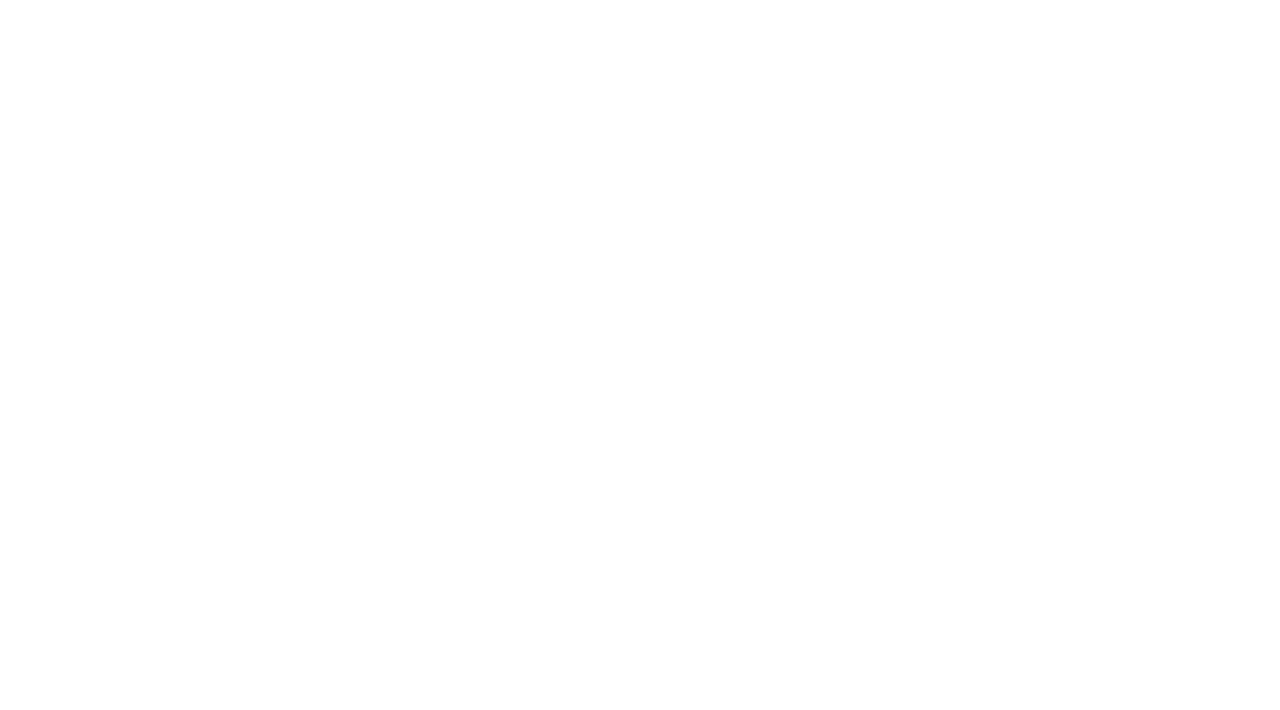
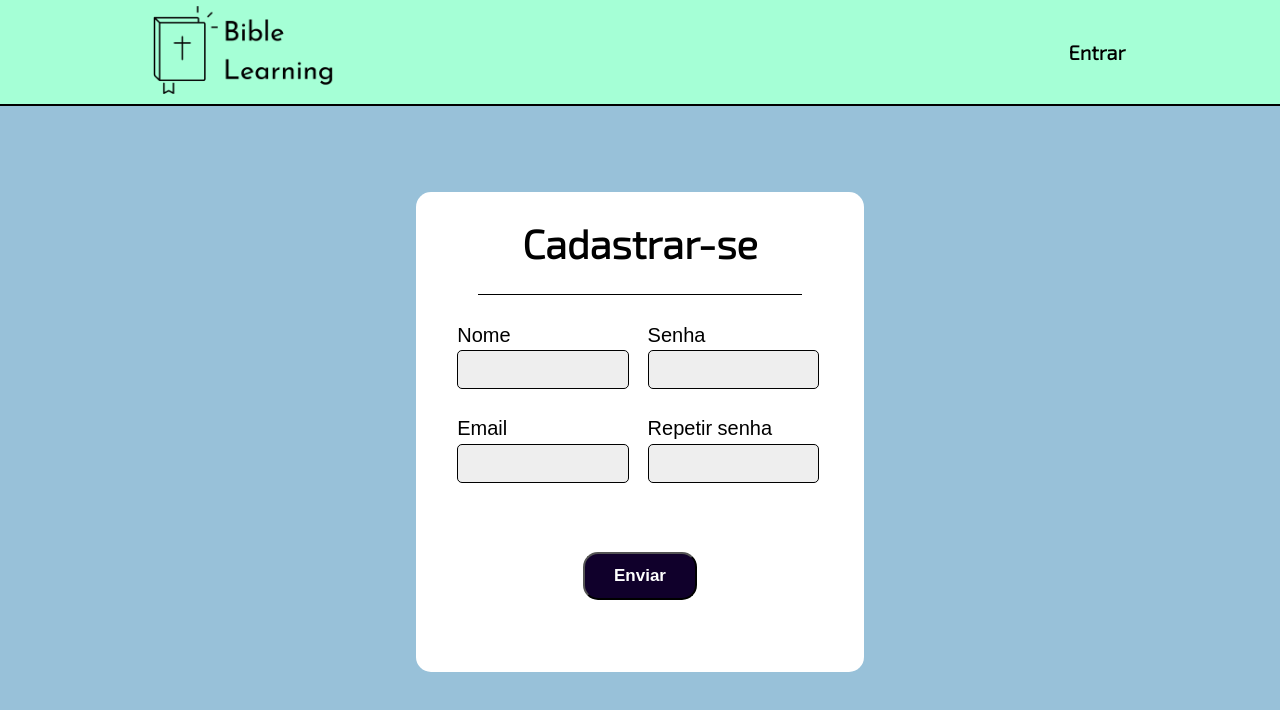
Before and after one commit to pedro-ps/Projeto-individual-SpTech-1semestre, a plain HTML site: page Bible Learning/cadastro.html in a window 1280 px wide. Drawn offline with Linux system fonts and the light colour scheme.

Commit message:
Conclusão da tela de cadastro e login, e início das validações.

```diff
--- a/Bible Learning/cadastro.html
+++ b/Bible Learning/cadastro.html
@@ -0,0 +1,142 @@
+<!DOCTYPE html>
+<html lang="pt-br">
+<head>
+    <meta charset="UTF-8">
+    <meta http-equiv="X-UA-Compatible" content="IE=edge">
+    <meta name="viewport" content="width=device-width, initial-scale=1.0">
+    <link rel="preconnect" href="https://fonts.googleapis.com">
+    <link rel="preconnect" href="https://fonts.gstatic.com" crossorigin>
+    <link href="https://fonts.googleapis.com/css2?family=Exo+2:wght@300&family=Nunito&family=Permanent+Marker&display=swap" rel="stylesheet">
+    <link rel="stylesheet" href="./css/cadastro.css">
+    <title>Bible Learning | Cadastro</title>
+</head>
+<body>
+    <div class="header">
+        <div class="container">
+            <div class="logo">
+                <a href="index.html"><img src="./imgs/logo_bible_learning.png" alt="logo bibli learning" id="logo_bible_learning"></a>
+            </div>
+
+                <ul class="navbar">
+                    <li><a href="login.html">Entrar</a></li>
+                </ul>
+        </div>
+    </div>
+
+    <div class="banner">
+        <span id="span_check_nome">✓</span>
+        <span id="span_check_email">✓</span>
+        <span id="span_check_senha">✓</span>
+        <span id="span_check_repetir_senha">✓</span>
+
+        <div class="card">
+            <div class="container">
+                <h1>Cadastrar-se</h1>
+                <div class="linha"></div>
+
+                <div class="form">
+                    <div id="p1">
+                        <label for="input_nome">Nome</label>
+                        <input type="text" id="input_nome" onkeyup="verificar_nome()">
+                        <div id="div1">
+                            O nome deve conter no mínimo 3 caracteres
+                        </div>
+                        <div id="triangulo_input_nome"></div>
+
+                        <label for="input_email" id="label_email">Email</label>
+                        <input type="text" id="input_email" onkeyup="verificar_email()">
+                        <div id="div2">
+                            Email inválido, certifique-se que seu email termina em @gmail.com, @outlook.com ou @hotmail.com
+                        </div>
+                        <div id="triangulo_input_email"></div>
+                    </div>
+
+                    <div id="p2">
+                        <label for="input_senha">Senha</label>
+                        <input type="password" id="input_senha" onkeyup="verificar_senha()">
+                        <div id="div3">
+                            A senha deve conter no mínimo 8 caracteres e um caracter especial
+                        </div>
+                        <div id="triangulo_input_senha"></div>
+
+                        <label for="input_repetir_senha" id="label_repetir_senha">Repetir senha</label>
+                        <input type="password" id="input_repetir_senha" onkeyup="verificar_repetir_senha()">
+                        <div id="div4">As senhas não conferem</div>
+                        <div id="triangulo_input_repetir_senha"></div>
+                    </div>
+                </div>
+
+                <button onclick="enviar()">Enviar</button>
+            </div>
+        </div>
+    </div>
+</body>
+</html>
+
+<script>
+    var nomeVar = ""
+    var emailVar = ""
+    var senhaVar = ""
+    var repetirSenhaVar= ""
+
+    function verificar_nome(){
+        nomeVar = input_nome.value.trim().toLowerCase();
+
+        if (nomeVar.length >= 3){
+            span_check_nome.style.display = "block"
+            div1.style.display = "none"
+            triangulo_input_nome.style.display = "none"
+            label_email.style.marginTop = ""
+        } else {
+            div1.style.display = "block"
+            triangulo_input_nome.style.display = "block"
+            span_check_nome.style.display = "none"
+            label_email.style.marginTop = "8.5%"
+        }
+    }
+
+    function verificar_email(){
+        emailVar = input_email.value.trim().toLowerCase();
+
+        if(emailVar.indexOf("@") > 8 && (emailVar.endsWith("gmail.com") || emailVar.endsWith("outlook.com") || emailVar.endsWith("hotmail.com"))){
+            span_check_email.style.display = "block"
+            div2.style.display = "none"
+            triangulo_input_email.style.display = "none"
+        } else {
+            div2.style.display = "block"
+            triangulo_input_email.style.display = "block"
+            span_check_email.style.display = "none"
+        }
+    }
+
+    function verificar_senha (){
+        senhaVar = input_senha.value.trim().toLowerCase();
+        var caractere_especial = "/([~`!@#$%\^&*+=\-\[\]\\';,/{}|\":<>\?])."
+
+        if (senhaVar.length < 8 || senhaVar.length == 0 && caractere_especial == false) {
+            div3.style.display = "block"
+            triangulo_input_senha.style.display = "block"
+            span_check_senha.style.display = "none"
+            label_repetir_senha.style.marginTop = "8.5%"
+        } else {
+            span_check_senha.style.display = "block"
+            div3.style.display = "none"
+            triangulo_input_senha.style.display = "none"
+            label_repetir_senha.style.marginTop = ""
+        }
+    }
+
+    function verificar_repetir_senha(){
+        repetirSenhaVar = input_repetir_senha.value.trim().toLowerCase();
+
+        if (repetirSenhaVar != senhaVar){
+            div4.style.display = "block"
+            triangulo_input_repetir_senha.style.display = "block"
+            span_check_repetir_senha.style.display = "none"
+        } else {
+            div4.style.display = "none"
+            triangulo_input_repetir_senha.style.display = "none"
+            span_check_repetir_senha.style.display = "block"
+        }
+    }
+</script>
--- /dev/null
+++ b/Bible Learning/css/cadastro.css
@@ -0,0 +1,291 @@
+body {
+    margin: 0;
+    padding: 0;
+}
+
+.header {
+    width: 100%;
+    height: 13vh;
+    background-color: #A5FFD6;
+    display: flex;
+    justify-content: center;
+    border-bottom: 2px solid black;
+    position: fixed;
+}
+
+.header .container {
+    width: 80%;
+    height: 13vh;
+    display: flex;
+    justify-content: space-between;
+    align-items: center;
+}
+
+#logo_bible_learning {
+    height: 11vh;
+}
+
+.navbar {
+    display: flex;
+    flex-direction: row;
+    width: 10%;
+    height: 13vh;
+    list-style: none;
+    display: flex;
+    align-items: center;
+    justify-content: space-between;
+}
+
+.navbar a {
+    text-decoration: none;
+    color: black;
+    font-family: 'Exo 2', sans-serif;
+    font-size: 20px;
+    font-weight: bold;
+    padding: 19px;
+    transition: 0.3s;
+    border-radius: 5px;
+}
+
+.navbar a:hover {
+    background-color: #84dcc6;
+    transition: 0.3s;
+}
+
+.banner {
+    width: 100%;
+    height: 100vh;
+    background-color: #98C1D9;
+    display: flex;
+    justify-content: center;
+    align-items: center;
+}
+
+.card {
+    width: 35%;
+    height: 60%;
+    background-color: #FFFFFF;
+    border-radius: 15px;
+    display: flex;
+    justify-content: center;
+    margin-top: 5%;
+}
+
+.card .container {
+    width: 85%;
+    height: 100%;
+    display: flex;
+    align-items: center;
+    flex-direction: column;
+}
+
+.card .container h1 {
+    font-family: 'Exo 2', sans-serif;
+    font-size: 40px;
+}
+
+.linha {
+    width: 85%;
+    height: .3%;
+    background-color: black;
+}
+
+.card .form {
+    display: flex;
+    flex-direction: row;
+    width: 100%;
+    height: 48%;
+    margin-left: 4%;
+}
+
+.form #p1 {
+    width: 50%;
+    height: 100%;
+    display: flex;
+    flex-direction: column;
+    font-family: 'montserrat', sans-serif;
+}
+
+.form #p2 {
+    width: 50%;
+    height: 100%;
+    display: flex;
+    flex-direction: column;
+    font-family: 'montserrat', sans-serif;
+}
+
+.form label {
+    font-size: 20px;
+    margin-top: 15%;
+}
+
+.form input {
+    width: 85%;
+    height: 15%;
+    border-radius: 5px;
+    border: .5px solid black;
+    outline: 0;
+    margin-top: 2%;
+    background-color: #EEEEEE;
+    padding-left: 3%;
+    font-size: 15px;
+}
+
+.card button {
+    width: 30%;
+    height: 10%;
+    margin-top: 7%;
+    background-color: #10002B;
+    color: white;
+    font-weight: bold;
+    border-radius: 15px;
+    font-size: 17px;
+    cursor: pointer;
+    transition: .5s;
+}
+
+.card button:hover {
+    -webkit-transform: scale(1.03);
+    -ms-transform: scale(1.03);
+    transform: scale(1.03);
+    transition: .5s;
+    color: #ade8f4;
+}
+
+#div1 {
+    margin-top: 7%;
+    background-color: #ffd670;
+    width: 22%;
+    height: 4%;
+    display: flex;
+    align-items: center;
+    text-align: center;
+    border-radius: 5px;
+    font-size: 15px;
+    position: fixed;
+    display: none;
+    padding-top: .6%;
+}
+
+#triangulo_input_nome {
+    width: 0;
+    height: 0;
+    border-left: 15px solid transparent;
+    border-right: 15px solid transparent;
+    border-bottom: 15px solid #ffd670;
+    margin-left: 5%;
+    display: none;
+}
+
+#span_check_nome {
+    position: fixed;
+    margin-left: -31.5%;
+    margin-top: .6%;
+    font-size: 35px;
+    color: #80b918;
+    display: none;
+}
+
+#div2 {
+    margin-top: 13.4%;
+    background-color: #ffd670;
+    width: 24%;
+    height: 6%;
+    display: flex;
+    text-align: center;
+    align-items: center;
+    border-radius: 5px;
+    font-size: 15px;
+    position: fixed;
+    display: none;
+    padding-top: .3%;
+}
+
+#triangulo_input_email {
+    width: 0;
+    height: 0;
+    border-left: 15px solid transparent;
+    border-right: 15px solid transparent;
+    border-bottom: 15px solid #ffd670;
+    margin-left: 5%;
+    display: none;
+}
+
+#span_check_email {
+    position: fixed;
+    margin-left: -31.5%;
+    margin-top: 13%;
+    font-size: 35px;
+    color: #80b918;
+    display: none;
+}
+
+#div3 {
+    margin-top: 7.2%;
+    background-color: #ffd670;
+    width: 15.5%;
+    height: 5.5%;
+    display: flex;
+    text-align: center;
+    align-items: center;
+    border-radius: 5px;
+    font-size: 15px;
+    position: fixed;
+    display: none;
+    padding-top: .2%;
+}
+
+#triangulo_input_senha {
+    width: 0;
+    height: 0;
+    border-left: 15px solid transparent;
+    border-right: 15px solid transparent;
+    border-bottom: 15px solid #ffd670;
+    margin-left: 5%;
+    display: none;
+}
+
+#span_check_senha {
+    position: fixed;
+    margin-left: 31%;
+    margin-top: .5%;
+    font-size: 35px;
+    color: #80b918;
+    display: none;
+}
+
+#div4 {
+    margin-top: 13.5%;
+    background-color: #ffd670;
+    width: 12%;
+    height: 3%;
+    display: flex;
+    text-align: center;
+    align-items: center;
+    border-radius: 5px;
+    font-size: 15px;
+    position: fixed;
+    display: none;
+    padding-top: .3%;
+}
+
+#triangulo_input_repetir_senha {
+    width: 0;
+    height: 0;
+    border-left: 15px solid transparent;
+    border-right: 15px solid transparent;
+    border-bottom: 15px solid #ffd670;
+    margin-left: .7%;
+    display: none;
+    position: fixed;
+    margin-top: 12.5%;
+}
+
+#span_check_repetir_senha {
+    position: fixed;
+    margin-left: 31%;
+    margin-top: 13%;
+    font-size: 35px;
+    color: #80b918;
+    display: none;
+}
--- a/Bible Learning/css/index.css
+++ b/Bible Learning/css/index.css
@@ -23,6 +23,7 @@ body {
 
 #logo_bible_learning {
     height: 11vh;
+    margin-left: 1%;
 }
 
 .navbar {
@@ -191,3 +192,14 @@ body {
     font-family: 'montserrat', sans-serif;
     font-size: 18px;
 }
+
+::-webkit-scrollbar {
+    background-color: #B2F7EF;
+    border-left: 1px solid black;
+    border-right: 1px solid black;
+}
+
+::-webkit-scrollbar-thumb {
+    background-color: #60d394;
+    width: 8px;
+}
--- /dev/null
+++ b/Bible Learning/css/login.css
@@ -0,0 +1,175 @@
+body {
+    margin: 0;
+    padding: 0;
+}
+
+.header {
+    width: 100%;
+    height: 13vh;
+    background-color: #A5FFD6;
+    display: flex;
+    justify-content: center;
+    border-bottom: 2px solid black;
+    position: fixed;
+}
+
+.header .container {
+    width: 80%;
+    height: 13vh;
+    display: flex;
+    justify-content: space-between;
+    align-items: center;
+}
+
+#logo_bible_learning {
+    height: 11vh;
+}
+
+.navbar {
+    display: flex;
+    flex-direction: row;
+    width: 13%;
+    height: 13vh;
+    list-style: none;
+    display: flex;
+    align-items: center;
+    justify-content: space-between;
+}
+
+.navbar a {
+    text-decoration: none;
+    color: black;
+    font-family: 'Exo 2', sans-serif;
+    font-size: 20px;
+    font-weight: bold;
+    padding: 19px;
+    transition: 0.3s;
+    border-radius: 5px;
+}
+
+.navbar a:hover {
+    background-color: #84dcc6;
+    transition: 0.3s;
+}
+
+.banner {
+    width: 100%;
+    height: 100vh;
+    background-color: #98C1D9;
+    display: flex;
+    justify-content: center;
+    align-items: center;
+}
+
+.card {
+    width: 25%;
+    height: 60%;
+    background-color: #FFFFFF;
+    border-radius: 15px;
+    display: flex;
+    flex-direction: column;
+    align-items: center;
+    margin-top: 5%;
+}
+
+.card h1 {
+    font-family: 'Exo 2', sans-serif;
+    font-size: 40px;
+}
+
+.linha {
+    width: 85%;
+    height: .3%;
+    background-color: black;
+}
+
+.card .form {
+    display: flex;
+    flex-direction: column;
+    align-items: center;
+    font-family: 'montserrat', sans-serif;
+    width: 100%;
+    height: 45%;
+}
+
+.form label {
+    font-size: 20px;
+    align-self: flex-start;
+    margin-left: 18.5%;
+    margin-top: 8%;
+}
+
+.form input {
+    width: 60%;
+    height: 18%;
+    border-radius: 5px;
+    border: .2px solid black;
+    outline: 0;
+    margin-top: 1%;
+    background-color: #EEEEEE;
+    padding-left: 3%;
+    font-size: 15px;
+}
+
+.card button {
+    width: 28%;
+    height: 9%;
+    background-color: #10002B;
+    color: white;
+    font-weight: bold;
+    border-radius: 10px;
+    font-size: 17px;
+    cursor: pointer;
+    transition: .5s;
+    margin-top: 10%;
+}
+
+.card button:hover {
+    -webkit-transform: scale(1.03);
+    -ms-transform: scale(1.03);
+    transform: scale(1.03);
+    transition: .5s;
+    color: #ade8f4;
+}
+
+#div1 {
+    margin-top: 6.5%;
+    background-color: #95d5b2;
+    width: 7%;
+    height: 20%;
+    display: flex;
+    align-items: center;
+    text-align: center;
+    border-radius: 5px;
+    font-size: 15px;
+    position: fixed;
+    align-self: flex-start;
+    margin-left: 4.7%;
+    display: none;
+}
+
+#div2 {
+    margin-top: 12.7%;
+    background-color: #95d5b2;
+    width: 9%;
+    height: 12%;
+    display: flex;
+    text-align: center;
+    align-items: center;
+    border-radius: 5px;
+    font-size: 15px;
+    position: fixed;
+    align-self: flex-start;
+    margin-left: 4.7%;
+    display: none;
+}
+
+.link_cadastro {
+    font-family: 'Exo 2', sans-serif;
+    margin-top: 6%;
+}
+
+.link_cadastro a {
+    text-decoration: none;
+    color: red;
+}
```
Also changed, not shown: Bible Learning/index.html (+1 -1 lines), Bible Learning/login.html (added, +50 -0 lines).
